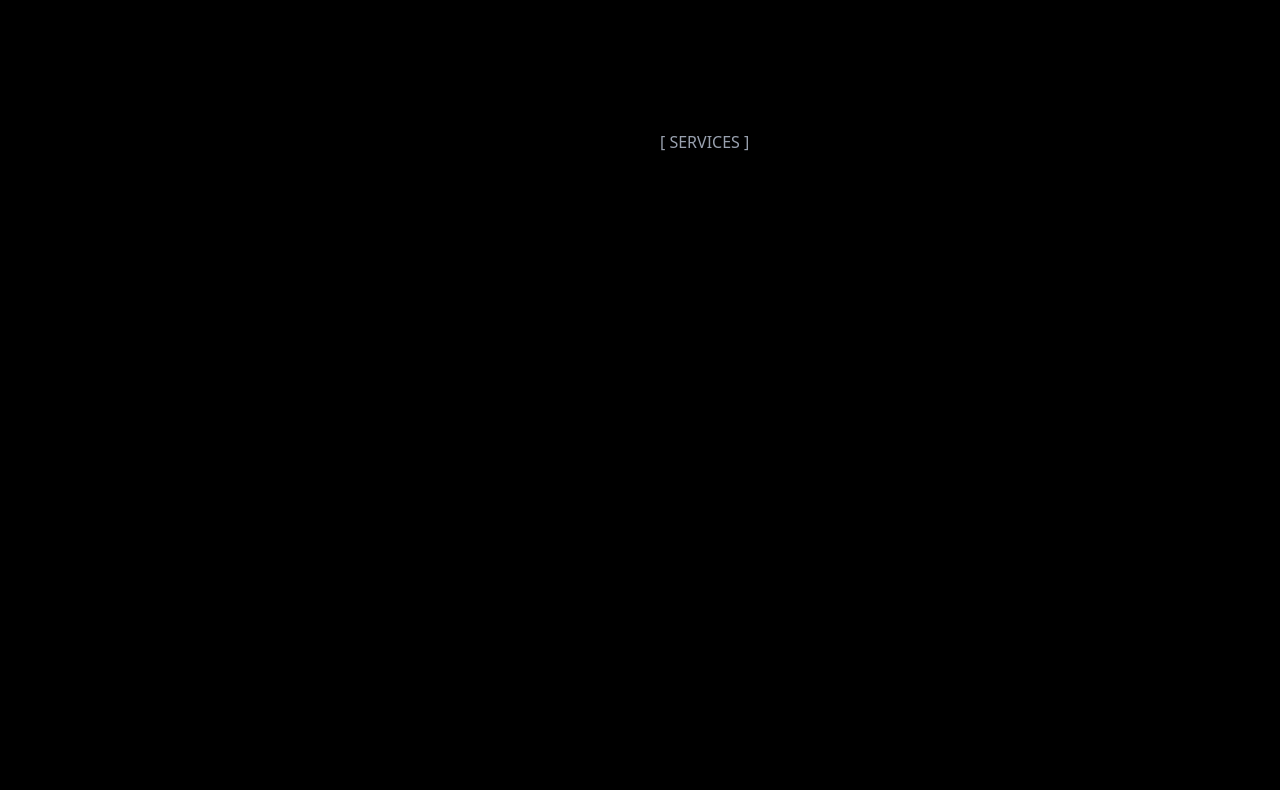
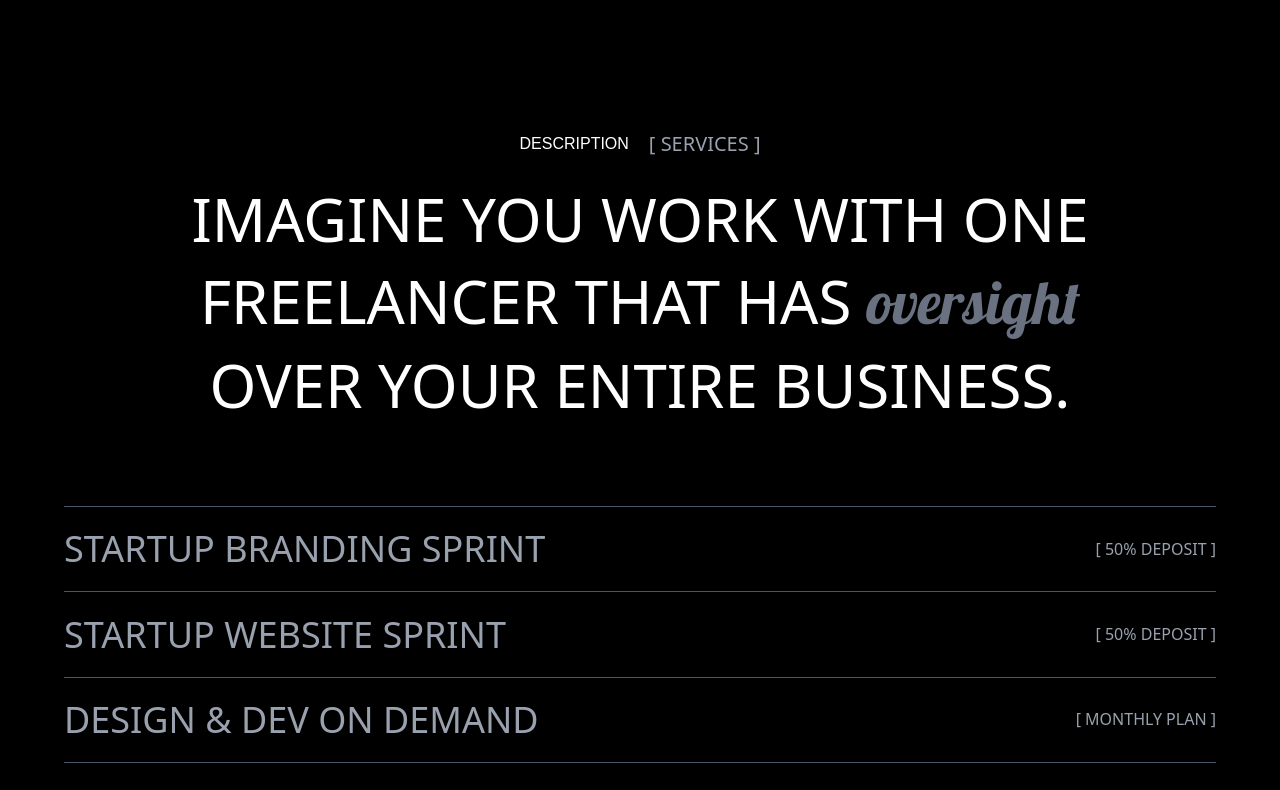
Before and after one commit to Albarraamohamad/Webnest-Go, a React (Vite) app: page / in a window 1280 px wide. Shown: the part 2160-2950 px from the top of the page. Built offline with nearby package versions, Linux system fonts and the light colour scheme; a web font is replaced by a local one.

Commit message:
go-build

```diff
--- a/src/componenets/Services.jsx
+++ b/src/componenets/Services.jsx
@@ -10,7 +10,6 @@ const Services = () => {
   const subtitleRef = useRef(null);
 
   useEffect(() => {
-    // Create GSAP animation that triggers on scroll both ways
     const ctx = gsap.context(() => {
       gsap.fromTo(
         titleRef.current,
@@ -22,28 +21,28 @@ const Services = () => {
           ease: "power2.out",
           scrollTrigger: {
             trigger: containerRef.current,
-            start: "top 80%",
-            toggleActions: "play reverse play reverse", // <-- triggers every scroll down/up
+            start: "top 85%",
+            once: true, // ✅ play once only
           },
         }
       );
 
       gsap.fromTo(
         subtitleRef.current,
-        { opacity: 0, y: 30 },
+        { opacity: 0, y: 40 },
         {
           opacity: 1,
           y: 0,
-          duration: 1,
+          duration: 1.2,
           ease: "power2.out",
           scrollTrigger: {
             trigger: containerRef.current,
-            start: "top 75%",
-            toggleActions: "play reverse play reverse", // <-- triggers every scroll down/up
+            start: "top 80%",
+            once: true, // ✅ play once only
           },
         }
       );
-    });
+    }, containerRef);
 
     return () => ctx.revert();
   }, []);
@@ -51,21 +50,21 @@ const Services = () => {
   return (
     <div
       ref={containerRef}
-      className="bg-black text-white flex justify-center text-center pt-10 pb-10 px-4 sm:px-8 md:px-16 lg:px-24"
+      className="bg-black text-white flex justify-center text-center pt-10 pb-10 px-4 sm:px-8 md:px-16 lg:px-24 overflow-hidden"
     >
       <div className="max-w-full">
-        {/* Header */}
         <div className="flex flex-row sm:flex-row gap-2 mb-5 justify-center items-center">
           <div className="flex items-center gap-5">
             <h1 ref={titleRef} className="logo">
               DESCRIPTION
             </h1>
-            <h1 className="text-gray-400">[ SERVICES ]</h1>
+            <h1 className="text-gray-400 text-base sm:text-lg md:text-xl">
+              [ SERVICES ]
+            </h1>
           </div>
         </div>
 
-        {/* Subtitle */}
-        <div className="text-2xl sm:text-3xl md:text-4xl lg:text-5xl xl:text-6xl">
+        <div className="text-2xl sm:text-3xl md:text-4xl lg:text-5xl xl:text-6xl leading-snug">
           <h1 ref={subtitleRef}>
             IMAGINE YOU WORK WITH ONE{" "}
             <br className="hidden sm:block" /> FREELANCER THAT HAS{" "}
--- a/src/componenets/Services2.jsx
+++ b/src/componenets/Services2.jsx
@@ -1,5 +1,5 @@
 import React, { useEffect, useRef } from "react";
-import gsap from "gsap";
+import { gsap } from "gsap";
 import { ScrollTrigger } from "gsap/ScrollTrigger";
 
 gsap.registerPlugin(ScrollTrigger);
@@ -9,7 +9,7 @@ const Services2 = () => {
 
   useEffect(() => {
     const ctx = gsap.context(() => {
-      // Animate service items
+      // Service item animation (once)
       gsap.fromTo(
         ".service-item",
         { opacity: 0, y: 40 },
@@ -17,17 +17,17 @@ const Services2 = () => {
           opacity: 1,
           y: 0,
           duration: 0.8,
-          stagger: 0.2,
+          stagger: 0.25,
           ease: "power2.out",
           scrollTrigger: {
             trigger: sectionRef.current,
             start: "top 85%",
-            toggleActions: "play reverse play reverse", // play on scroll down & up
+            once: true, // ✅ play once only
           },
         }
       );
 
-      // Animate dividers
+      // Divider animation (once)
       gsap.fromTo(
         ".divider",
         { scaleX: 0 },
@@ -40,11 +40,11 @@ const Services2 = () => {
           scrollTrigger: {
             trigger: sectionRef.current,
             start: "top 90%",
-            toggleActions: "play reverse play reverse",
+            once: true, // ✅ play once only
           },
         }
       );
-    });
+    }, sectionRef);
 
     return () => ctx.revert();
   }, []);
@@ -52,53 +52,27 @@ const Services2 = () => {
   return (
     <div
       ref={sectionRef}
-      className="bg-black text-white px-3 sm:px-2 md:px-10 py-10"
+      className="bg-black text-white px-3 sm:px-5 md:px-10 py-10 overflow-hidden"
     >
       <div className="max-w-6xl mx-auto">
-        {/* Row 1 */}
-        <div className="divider h-[0.1px] bg-gray-600 w-full"></div>
-        <div className="service-item flex justify-between items-center flex-row py-5 gap-2">
-          <h1 className="text-lg sm:text-2xl md:text-3xl lg:text-4xl logo text-gray-400 hover:text-white transition duration-300 cursor-pointer leading-tight">
-            STARTUP BRANDING SPRINT
-          </h1>
-          <p className="text-gray-400 text-xs sm:text-base whitespace-nowrap">
-            [ 50% DEPOSIT ]
-          </p>
-        </div>
-
-        {/* Row 2 */}
-        <div className="divider h-[0.1px] bg-gray-600 w-full"></div>
-        <div className="service-item flex justify-between items-center flex-row py-5 gap-2">
-          <h1 className="text-lg sm:text-2xl md:text-3xl lg:text-4xl logo text-gray-400 hover:text-white transition duration-300 cursor-pointer leading-tight">
-            STARTUP WEBSITE SPRINT
-          </h1>
-          <p className="text-gray-400 text-xs sm:text-base whitespace-nowrap">
-            [ 50% DEPOSIT ]
-          </p>
-        </div>
-
-        {/* Row 3 */}
-        <div className="divider h-[0.1px] bg-gray-600 w-full"></div>
-        <div className="service-item flex justify-between items-center flex-row py-5 gap-2">
-          <h1 className="text-lg sm:text-2xl md:text-3xl lg:text-4xl logo text-gray-400 hover:text-white transition duration-300 cursor-pointer leading-tight">
-            DESIGN & DEV ON DEMAND
-          </h1>
-          <p className="text-gray-400 text-xs sm:text-base whitespace-nowrap">
-            [ MONTHLY PLAN ]
-          </p>
-        </div>
-
-        {/* Row 4 */}
-        <div className="divider h-[0.1px] bg-gray-600 w-full"></div>
-        <div className="service-item flex justify-between items-center flex-row py-5 gap-2">
-          <h1 className="text-lg sm:text-2xl md:text-3xl lg:text-4xl logo text-gray-400 hover:text-white transition duration-300 cursor-pointer leading-tight">
-            TEMPLATE SUPPORT
-          </h1>
-          <p className="text-gray-400 text-xs sm:text-base whitespace-nowrap">
-            [ ONE-TIME FEE ]
-          </p>
-        </div>
-
+        {[
+          { title: "STARTUP BRANDING SPRINT", plan: "[ 50% DEPOSIT ]" },
+          { title: "STARTUP WEBSITE SPRINT", plan: "[ 50% DEPOSIT ]" },
+          { title: "DESIGN & DEV ON DEMAND", plan: "[ MONTHLY PLAN ]" },
+          { title: "TEMPLATE SUPPORT", plan: "[ ONE-TIME FEE ]" },
+        ].map((item, index) => (
+          <React.Fragment key={index}>
+            <div className="divider h-[0.1px] bg-gray-600 w-full"></div>
+            <div className="service-item flex justify-between items-center flex-wrap py-5 gap-3">
+              <h1 className="text-lg sm:text-2xl md:text-3xl lg:text-4xl text-gray-400 hover:text-white transition duration-300 cursor-pointer leading-tight">
+                {item.title}
+              </h1>
+              <p className="text-gray-400 text-xs sm:text-base whitespace-nowrap">
+                {item.plan}
+              </p>
+            </div>
+          </React.Fragment>
+        ))}
         <div className="divider h-[0.1px] bg-gray-600 w-full"></div>
       </div>
     </div>
```
